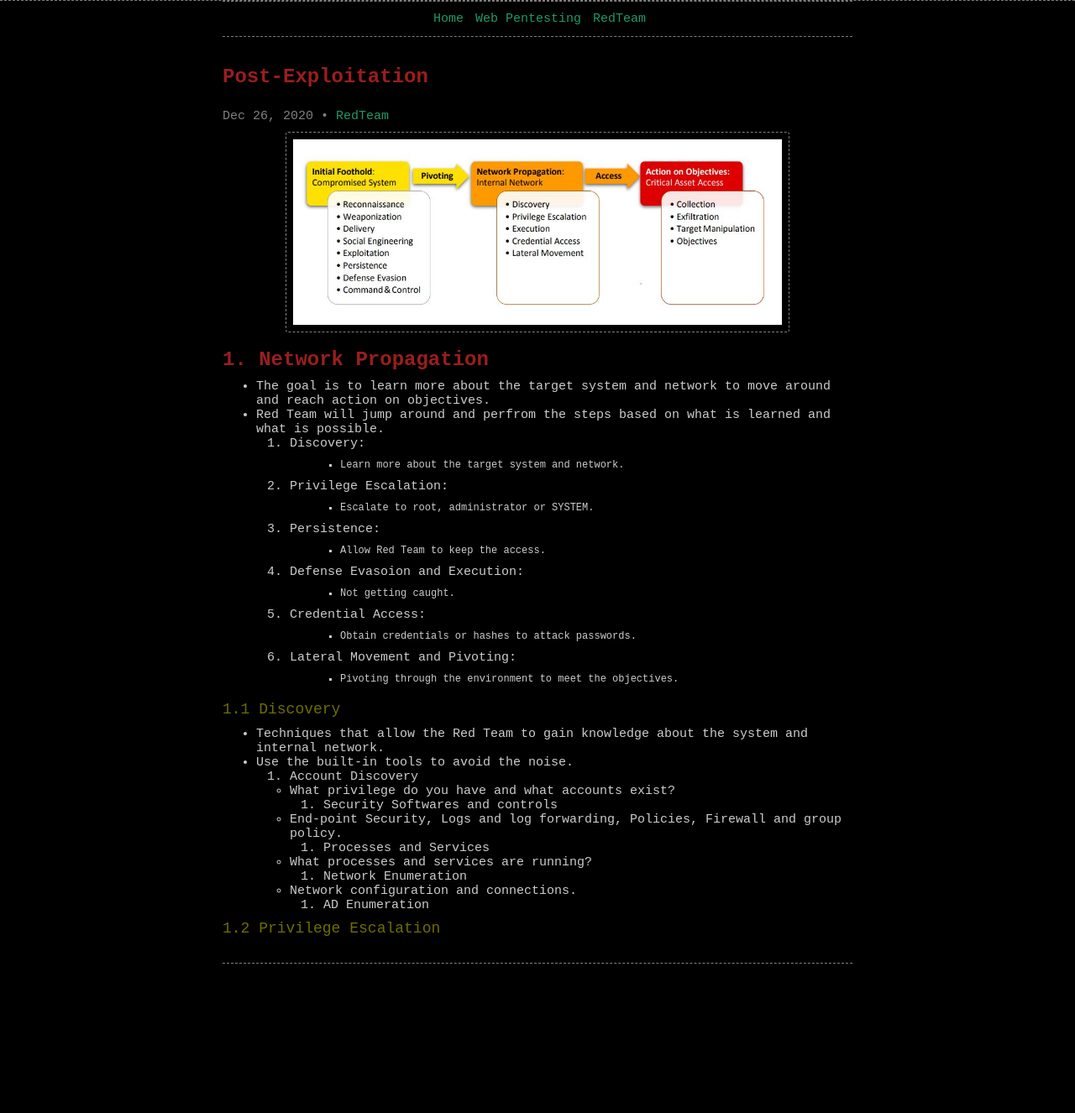
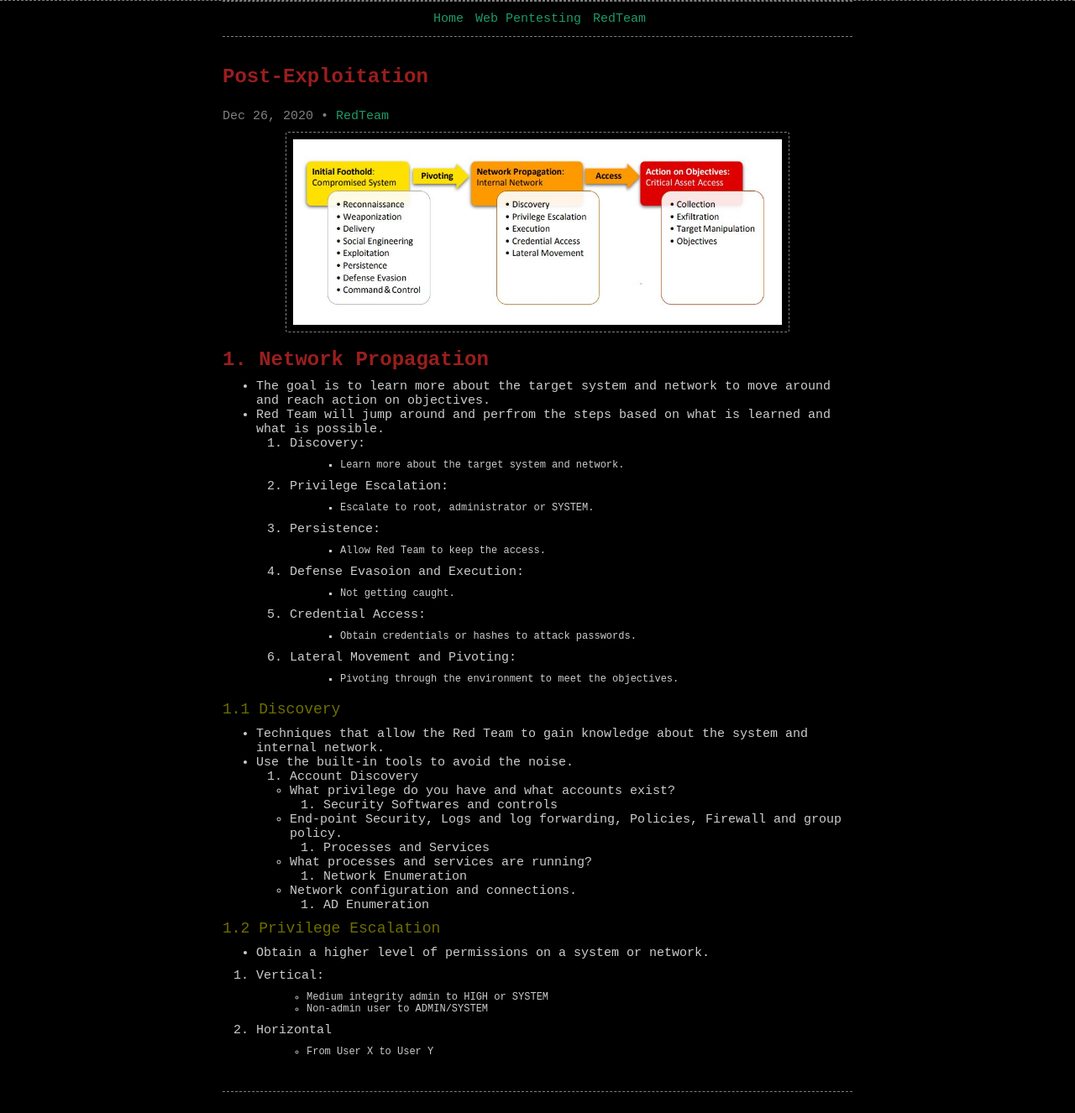
Before and after one commit to wizoutsugar/wizoutsugar.github.io, a Jekyll site: the page built from _posts/2020/RedTeam/2020-12-26-Post.md, in a window 1280 px wide. Shown: the whole page at 84% size. Built offline with Jekyll 4.4.1, drawn with Linux system fonts in a browser that asks for light colours; comment, search, counter and statistics services are not loaded; before the commit the page ends 1173 px from its top, so only the background shows below that.

Commit message:
Update 2020-12-26-Post.md

```diff
--- a/_posts/2020/RedTeam/2020-12-26-Post.md
+++ b/_posts/2020/RedTeam/2020-12-26-Post.md
@@ -42,3 +42,10 @@ tags:
 5. AD Enumeration
 
 #### 1.2 Privilege Escalation
+- Obtain a higher level of permissions on a system or network.
+
+1. Vertical:
+    > - Medium integrity admin to HIGH or SYSTEM
+    > - Non-admin user to ADMIN/SYSTEM
+2. Horizontal
+    > - From User X to User Y
```
